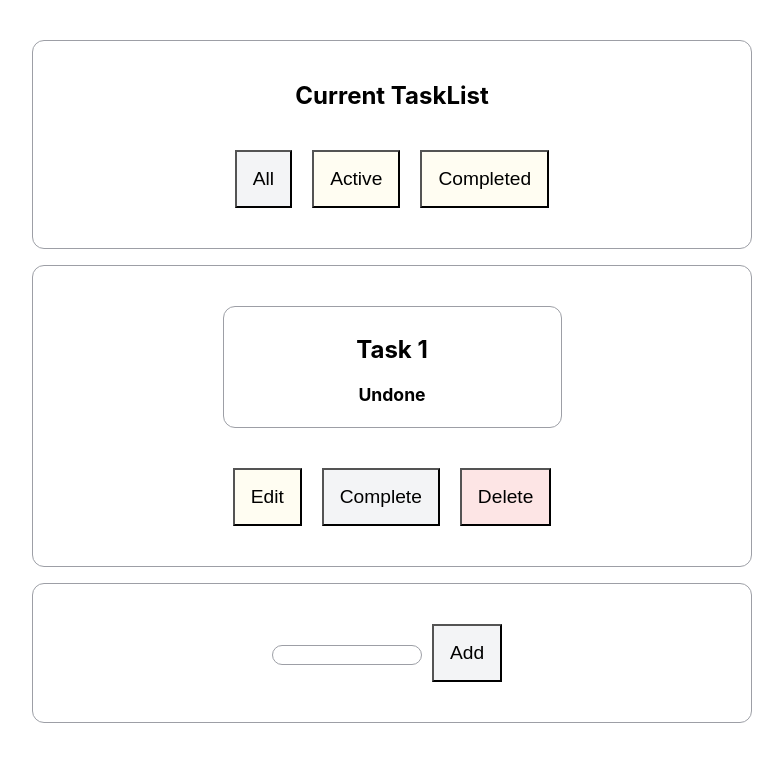
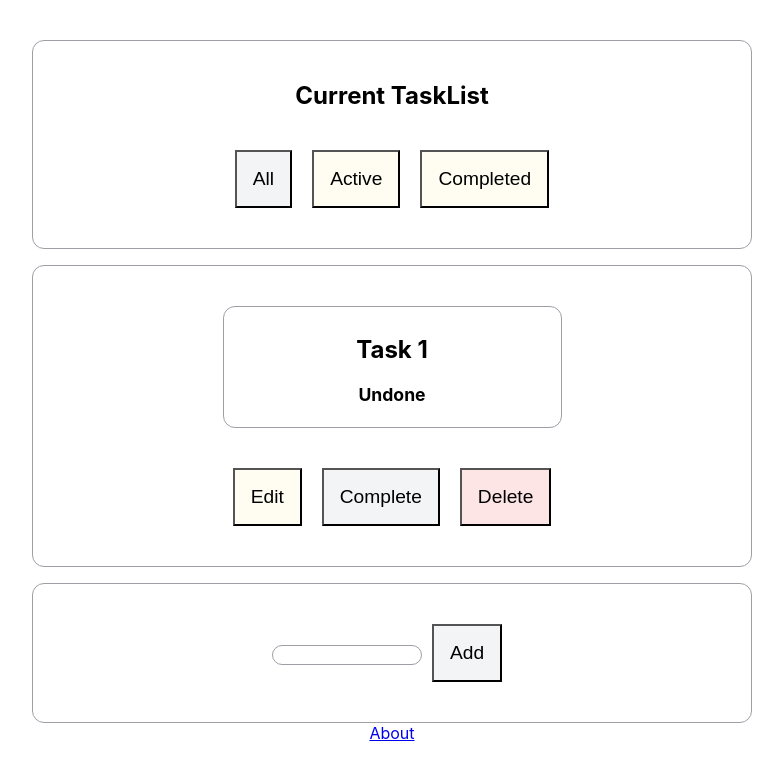
Before and after one commit to R1sen13/frontend_training, a React (Vite) app: page /tasks in a window 1280 px wide. Shown: the top 780 px of the page, without its empty margins (248-1031 px from the left). Built offline with nearby package versions, Linux system fonts and the light colour scheme.

Commit message:
feat: added routes

```diff
--- a/package.json
+++ b/package.json
@@ -18,7 +18,8 @@
   },
   "dependencies": {
     "react": "^19.3.1",
-    "react-dom": "^19.3.1"
+    "react-dom": "^19.3.1",
+    "react-router-dom": "^7.18.5"
   },
   "devDependencies": {
     "@types/node": "^24.19.2",
--- a/src/app/App.tsx
+++ b/src/app/App.tsx
@@ -1,10 +1,13 @@
-import TaskList from '../components/TaskList.tsx';
+import { AppRouter } from './router.tsx';
+import { BrowserRouter } from 'react-router-dom';
 
 function App() {
   return (
-    <main className="App">
-      <TaskList></TaskList>
-    </main>
+    <BrowserRouter>
+      <main className="App">
+        <AppRouter />
+      </main>
+    </BrowserRouter>
   );
 }
 
--- /dev/null
+++ b/src/app/router.tsx
@@ -0,0 +1,15 @@
+import { Navigate, Route, Routes } from 'react-router-dom';
+import { AboutPage } from '../pages/AboutPage.tsx';
+import { TasksPage } from '../pages/TasksPage.tsx';
+import { NotFoundPage } from '../pages/NotFoundPage.tsx';
+
+export function AppRouter() {
+  return (
+    <Routes>
+      <Route path="/" element={<Navigate to={'/tasks'} replace />}></Route>
+      <Route path="/tasks" element={<TasksPage />} />
+      <Route path="/about" element={<AboutPage />} />
+      <Route path="*" element={<NotFoundPage />} />
+    </Routes>
+  );
+}
--- a/src/app/styles/global.css
+++ b/src/app/styles/global.css
@@ -104,3 +104,9 @@ body {
 .ErrorMessage {
   color: #f82525;
 }
+
+.Link {
+  cursor: pointer;
+  margin: 20px auto;
+  gap: 10px;
+}
--- /dev/null
+++ b/src/components/Navigation.tsx
@@ -0,0 +1,10 @@
+import type { NavigationProps } from '../types/navigation.types.ts';
+import { NavLink } from 'react-router-dom';
+
+export function Navigation(props: NavigationProps) {
+  return (
+    <NavLink to={props.to} className="Link">
+      {props.name}
+    </NavLink>
+  );
+}
--- /dev/null
+++ b/src/pages/AboutPage.tsx
@@ -0,0 +1,10 @@
+import { Navigation } from '../components/Navigation.tsx';
+
+export function AboutPage() {
+  return (
+    <div className="AboutPage">
+      <div>Hey! It is task tracker x100000</div>
+      <Navigation to="/tasks" name="Tasks" />
+    </div>
+  );
+}
--- /dev/null
+++ b/src/pages/NotFoundPage.tsx
@@ -0,0 +1,3 @@
+export function NotFoundPage() {
+  return <div>Page was not found.</div>;
+}
--- /dev/null
+++ b/src/pages/TasksPage.tsx
@@ -0,0 +1,11 @@
+import TaskList from '../components/TaskList.tsx';
+import { Navigation } from '../components/Navigation.tsx';
+
+export function TasksPage() {
+  return (
+    <div>
+      <TaskList />
+      <Navigation to="/about" name="About" />
+    </div>
+  );
+}
--- /dev/null
+++ b/src/types/navigation.types.ts
@@ -0,0 +1,4 @@
+export type NavigationProps = {
+  to: string;
+  name: string;
+};
```
Also changed, not shown: 1 other file (tests, documents, lock files or other folders).
